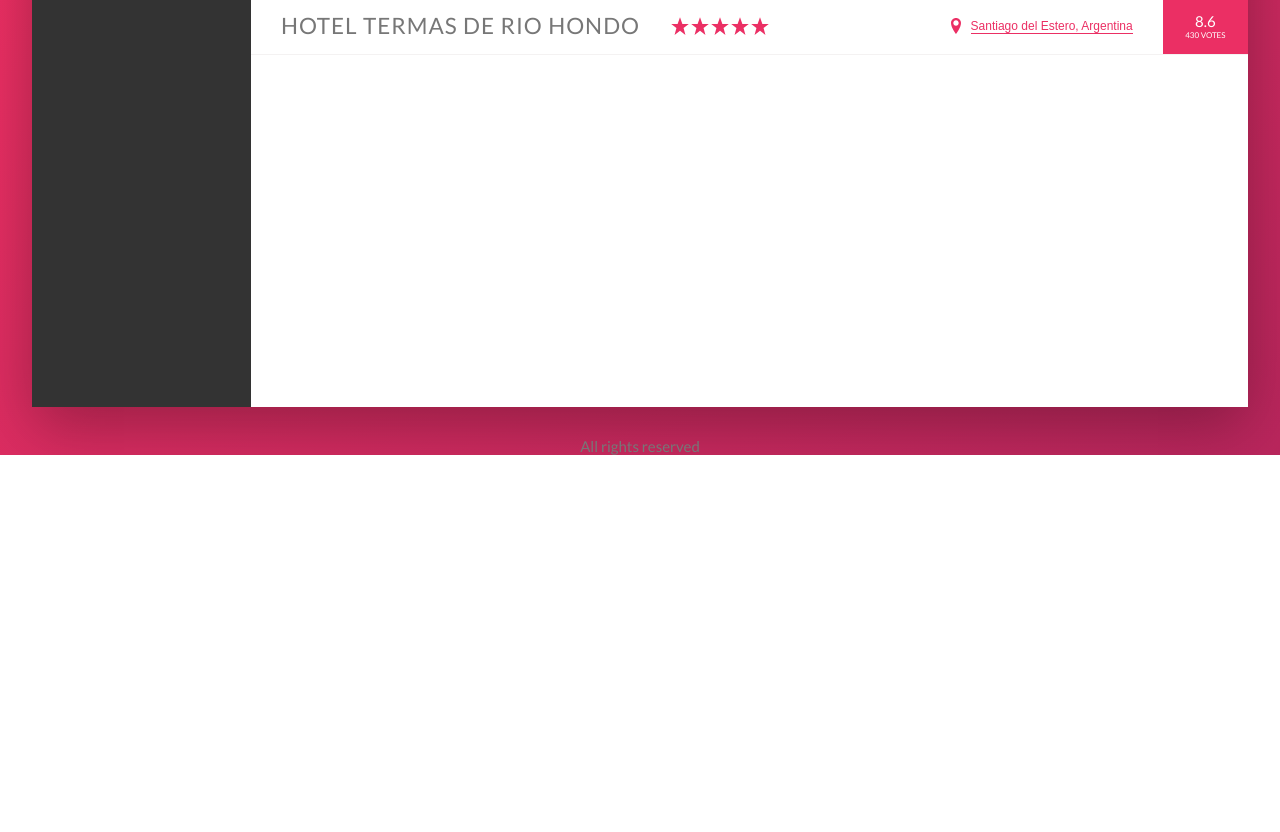
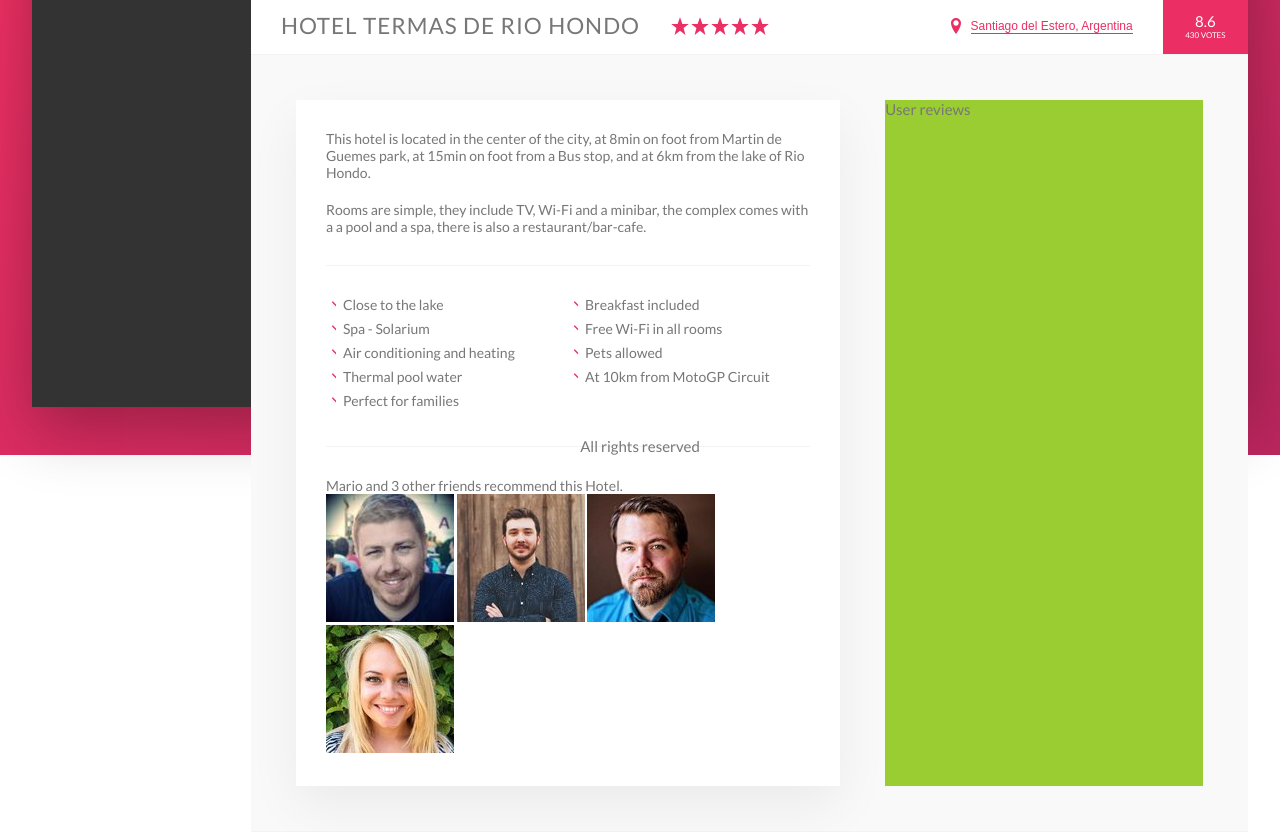
Before and after one commit to KarimRod95/bookit, a website: page index.html in a window 1280 px wide. Shown: the part 493-1325 px from the top of the page. Before the commit the page ends 948 px from the top, so only its background shows below. Drawn offline with Linux system fonts and the light colour scheme.

Commit message:
Added more content

```diff
--- a/index.html
+++ b/index.html
@@ -18,6 +18,7 @@
     <div class="container">
         <header class="header">
             <img src="img/logo.png" alt="Bookit logo" class="logo">
+            <h1>Bookit</h1>
             <form action="#" class="search">
                 <input type="text" class="search__input" placeholder="Search hotels">
                 <button class="search__button">
@@ -130,6 +131,45 @@
                         <div class="overview__rating-count">430 votes</div>
                     </div>
                 </div>
+
+                <div class="detail">
+                    <div class="description">
+                        <p class="paragraph">
+                            This hotel is located in the center of the city, at 8min on foot from Martin de Guemes park,
+                            at 15min on foot from a Bus stop, and at 6km from the lake of Rio Hondo.
+                        </p>
+                        <p class="paragraph">
+                            Rooms are simple, they include TV, Wi-Fi and a minibar, the complex comes with a a pool and
+                            a spa, there is also a restaurant/bar-cafe.
+                        </p>
+                        <ul class="list">
+                            <li class="list__item">Close to the lake</li>
+                            <li class="list__item">Breakfast included</li>
+                            <li class="list__item">Spa - Solarium</li>
+                            <li class="list__item">Free Wi-Fi in all rooms</li>
+                            <li class="list__item">Air conditioning and heating</li>
+                            <li class="list__item">Pets allowed</li>
+                            <li class="list__item">Thermal pool water</li>
+                            <li class="list__item">At 10km from MotoGP Circuit</li>
+                            <li class="list__item">Perfect for families</li>
+                        </ul>
+                        <div class="recommend">
+                            <p class="recommend__count">
+                                Mario and 3 other friends recommend this Hotel.
+                            </p>
+                            <div class="recommend__friends">
+                                <img src="img/user-3.jpg" alt="Friend 1" class="recommend__photo">
+                                <img src="img/user-4.jpg" alt="Friend 2" class="recommend__photo">
+                                <img src="img/user-5.jpg" alt="Friend 3" class="recommend__photo">
+                                <img src="img/user-6.jpg" alt="Friend 4" class="recommend__photo">
+                            </div>
+                        </div>
+                    </div>
+
+                    <div class="user-reviews">
+                        User reviews
+                    </div>
+                </div>
             </main>
         </div>
     </div>
--- a/scss/base/_base.scss
+++ b/scss/base/_base.scss
@@ -10,6 +10,8 @@
 $color-grey-dark-3: #999;
 
 $shadow-dark: 0 2rem 6rem  rgba(0, 0, 0, 0.3);
+$border: 1px solid $color-grey-light-2;
+$shadow-light: 0 2rem 5rem  rgba(0, 0, 0, .06);
 
 @mixin icon-size {
     height: 2rem;
@@ -19,7 +21,6 @@
 * {
     margin: 0;
     padding: 0;
-    list-style: none;
     text-decoration: none;
 }
 
--- a/scss/component/_component.scss
+++ b/scss/component/_component.scss
@@ -94,6 +94,7 @@
 .side-nav {
     font-size: 1.4rem;
     margin-top: 3.5rem;
+    list-style: none;
 
     &__item {
         position: relative;
@@ -164,7 +165,7 @@
 .overview {
     display: flex;
     align-items: center;
-    border-bottom: $color-grey-light-2 1px solid;
+    border-bottom: $border;
 
     &__heading {
         font-size: 2.25rem;
@@ -240,3 +241,36 @@
         animation: pulsate 1s infinite;
     }
 }
+
+///////////////////////////
+/// PARAGRAPH
+.paragraph:not(:last-of-type) {
+    margin-bottom: 2rem;
+}
+
+
+
+///////////////////////////
+/// LIST
+.list {
+    list-style: none;
+    margin: 3rem 0;
+    padding: 3rem 0;
+    border-top: $border;
+    border-bottom: $border;
+    display: flex;
+    flex-wrap: wrap;
+
+    &__item {
+        flex: 0 0 50%;
+        margin-bottom: .7rem;
+    }
+
+    &__item::before {
+        content: "";
+        display: inline-block;
+        height: 1rem;
+        width: 1rem;
+        margin-right: .7rem;
+    }
+}
--- a/scss/layout/_layout.scss
+++ b/scss/layout/_layout.scss
@@ -16,7 +16,7 @@
             font-size: 1.5rem;
             height: 7rem;
             background-color: #fff;
-            border-bottom: $color-grey-light-2 1px solid;
+            border-bottom: $border;
             display: flex;
             justify-content: space-between;
             align-items: center;
@@ -45,4 +45,26 @@
         justify-content: center;
         align-items: center;
     }
+
+    .detail {
+        display: flex;
+        padding: 4.5rem;
+        background-color: $color-grey-light-1;
+        border-bottom: $border;
+    }
+
+    .description {
+        flex: 0 0 60%;
+        font-size: 1.4rem;
+        margin-right: 4.5rem;
+        background-color: #fff;
+        box-shadow: $shadow-light;
+        padding: 3rem;
+    }
+
+    .user-reviews {
+        flex: 1;
+        background-color: yellowgreen;
+    }
+
 }
```
Also changed, not shown: css/style.css.
